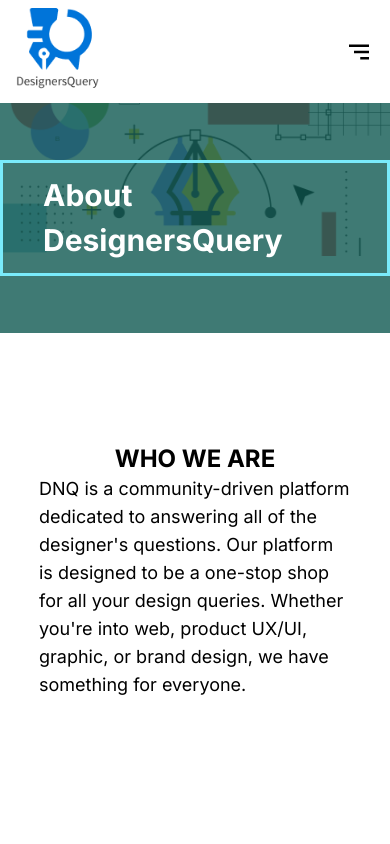
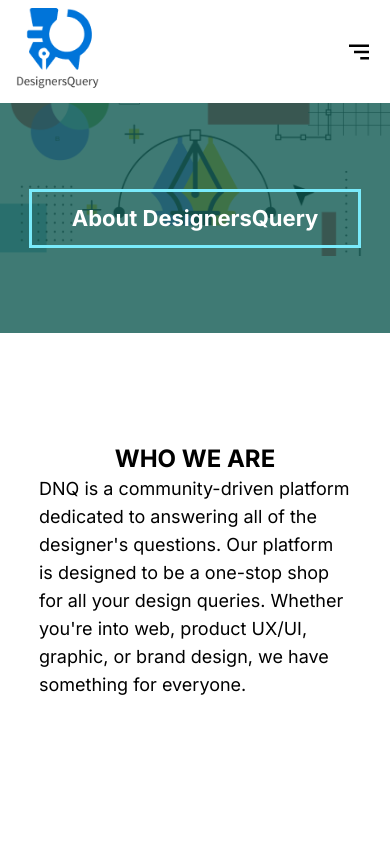
Before and after one commit to Timmydee/dnq, a Next.js app: page /about in a window 390 px wide. Shown: the top 844 px of the page. Built offline with nearby package versions, Linux system fonts and the light colour scheme.

Commit message:
main font edit

```diff
--- a/app/globals.css
+++ b/app/globals.css
@@ -93,7 +93,7 @@
   }
 
   .content h1{
-    font-size: 30px;
+    font-size: 22px;
     padding:10px 40px;
   }
 
```
